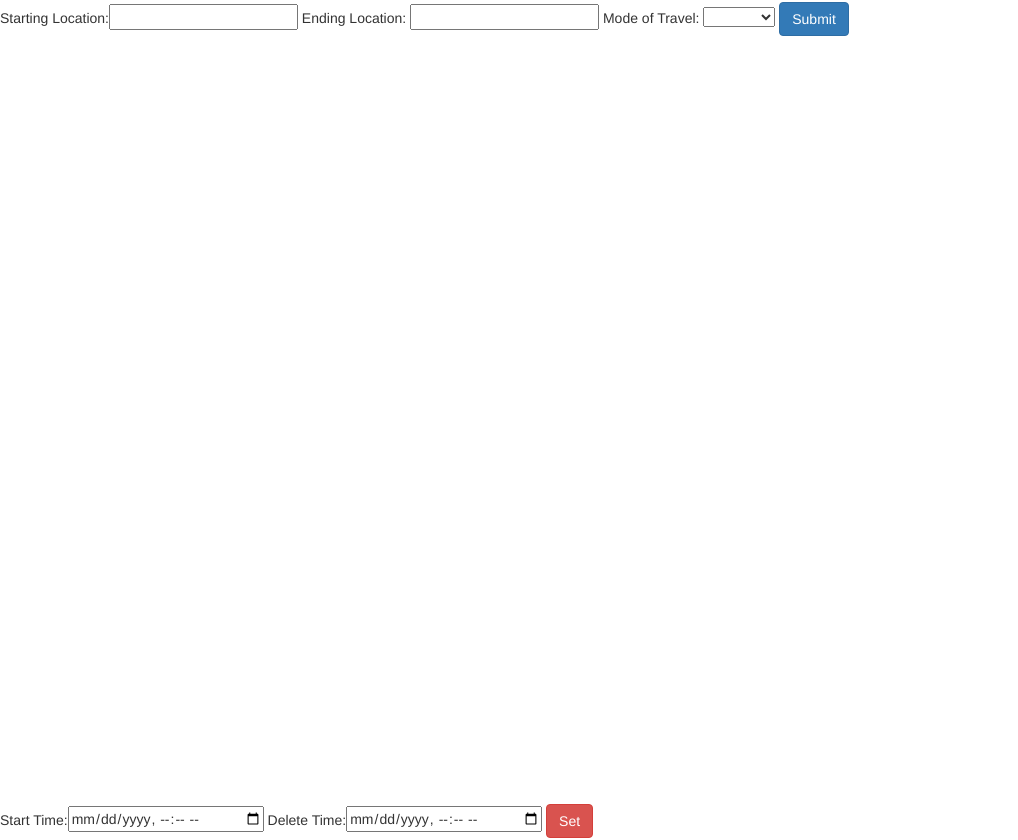
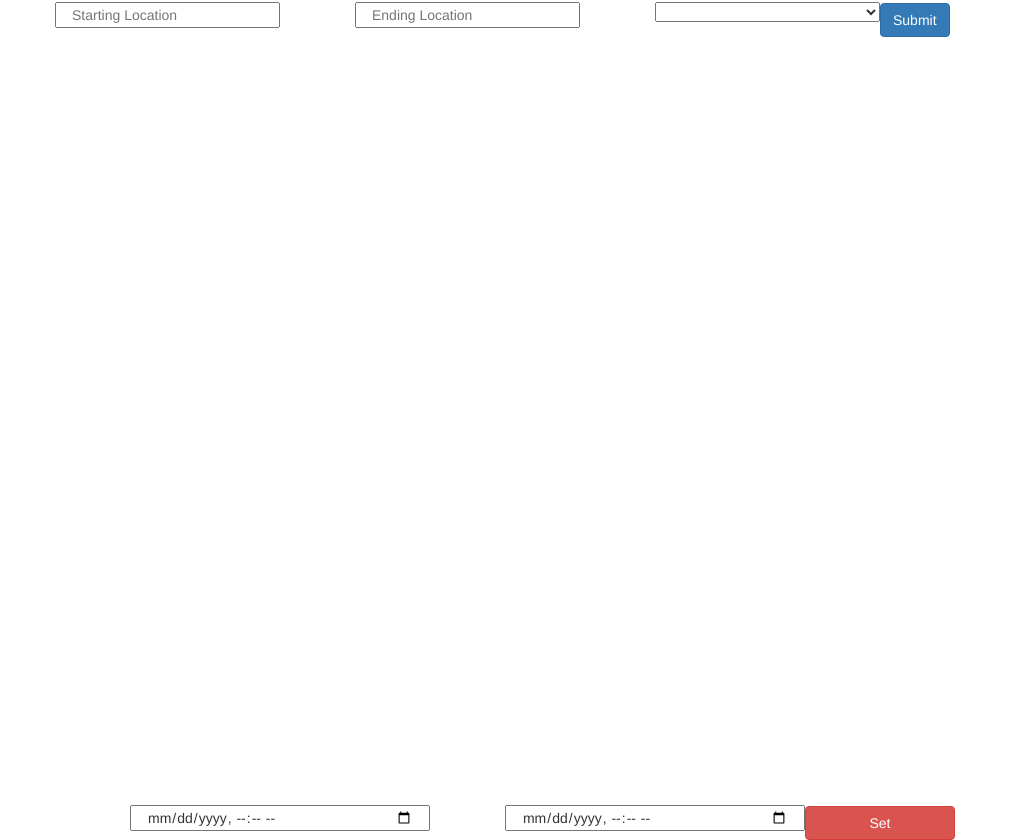
Before and after one commit to RussellRiesJr/secret-path, a website: page index.html in a window 1280 px wide. Shown: the part 68-908 px from the top of the page, without its empty margins (0-1018 px from the left). Drawn offline with nearby package versions, Linux system fonts and the light colour scheme; some packages are replaced by stand-ins of ours.

Commit message:
add basic bootstrap on landing page

```diff
--- a/content/main.html
+++ b/content/main.html
@@ -1,18 +1,25 @@
 <div>
   <form>
-    Starting Location:<input type="text" ng-model="user.starting" required />
-    Ending Location: <input type="text" ng-model="user.ending" required />
-    Mode of Travel: <select id="mode" ng-model="user.mode" required>
+    <input type="text" class="col-lg-3" ng-model="user.starting" placeholder="Starting Location" required />
+    <div class="col-lg-1"></div>
+    <input type="text" class="col-lg-3" ng-model="user.ending" placeholder="Ending Location" required />
+    <div class="col-lg-1"></div>
+    <select id="mode" class="col-lg-3" ng-model="user.mode" required>
       <option value="DRIVING">Driving</option>
       <option value="WALKING">Walking</option>
     </select>
+    <div class="col-lg-1"></div>
     <input type="submit" class="btn btn-primary" ng-click="main.locations()" />
   </form>
-  <div id="map"></div>
+  <div class="col-lg-1"></div>
+  <div id="map" class="col-lg-10"></div>
+  <div class="col-lg-1"></div>
   <form>
-    Start Time:<input type="datetime-local" ng-model="user.dateTime" required />
-    Delete Time:<input type="datetime-local" ng-model="user.endTime" required />
-    <button type="submit" class="btn btn-danger" ng-click="main.setPath()">Set</button>
+    <input type="datetime-local" class="col-lg-4" ng-model="user.dateTime" placeholder="Start Time" required />
+    <div class="col-lg-1"></div>
+    <input type="datetime-local" class="col-lg-4" ng-model="user.endTime" placeholder="Delete Time" required />
+    <div class="col-lg-1"></div>
+    <button type="submit" class="btn btn-danger col-lg-2" ng-click="main.setPath()">Set</button>
   </form>
   <div id="announce"></div>
 </div>
--- a/index.html
+++ b/index.html
@@ -8,10 +8,14 @@
   <link rel="stylesheet" href="styles.css">
 </head>
 <body>
-  <div class="whatever">
-    <h1>Welcome to The Secret Path</h1>
-    <div ng-app='secret'>
-      <div ng-view></div>
+  <div class="container">
+    <div class="row">
+      <div class="whatever">
+        <h1>Welcome to The Secret Path</h1>
+        <div ng-app='secret'>
+          <div ng-view></div>
+        </div>
+      </div>
     </div>
   </div>
 
```
